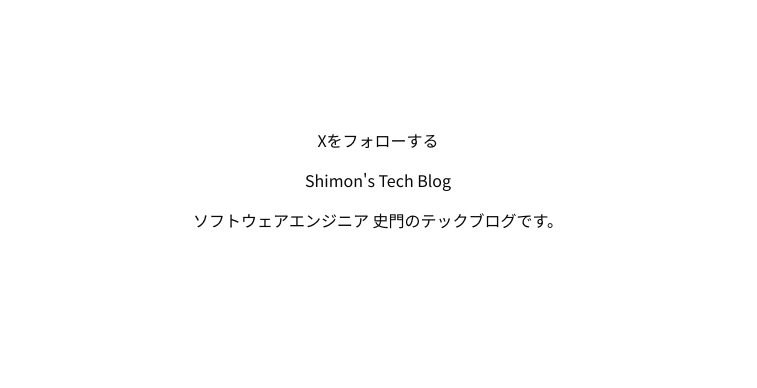
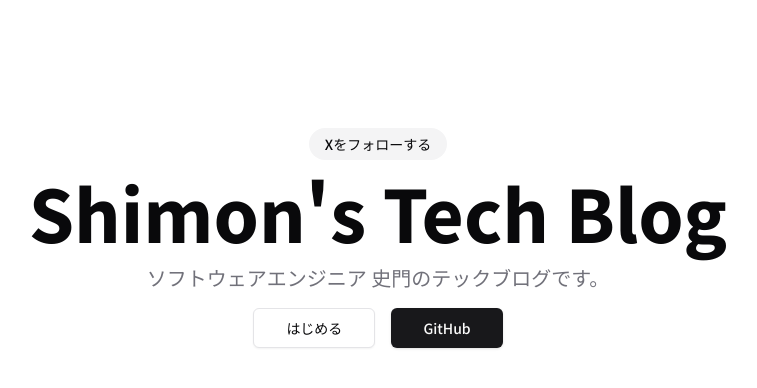
Before and after one commit to SI-Monxy/tech-blog-front, a Next.js app: page / in a window 1280 px wide. Shown: the top 388 px of the page, without its empty margins (134-891 px from the left). Built offline with nearby package versions, Linux system fonts and the light colour scheme.

Commit message:
githubやxへのボタンを追加

```diff
--- a/app/(marketing)/page.tsx
+++ b/app/(marketing)/page.tsx
@@ -1,13 +1,19 @@
+import { buttonVariants } from "@/components/ui/button";
+import { cn } from "@/lib/utils";
 import Link from "next/link";
 
 export default function IndexPage() {
     return (
         <>
-            <section className="pt-6 md:pt-10 lg:py-32 pb-8">
+            <section className="pt-6 md:pt-10 lg:py-32 pb-8 md:pb-12">
                 <div className="container text-center flex flex-col items-center gap-4 max-w-[64rem]">
-                    <Link href="https://x.com/SI_Monxy">Xをフォローする</Link>
-                    <h1>Shimon's Tech Blog</h1>
-                    <p>ソフトウェアエンジニア 史門のテックブログです。</p>
+                    <Link href="https://x.com/SI_Monxy" className="bg-muted px-4 py-1.5 rounded-2xl font-medium text-sm">Xをフォローする</Link>
+                    <h1 className="font-extrabold text-3xl sm:text-5xl md:text-6xl lg:text-7xl">Shimon's Tech Blog</h1>
+                    <p className="text-muted-foreground sm:text-xl leading-normal max-wide-[42rem]">ソフトウェアエンジニア 史門のテックブログです。</p>
+                    <div className="space-x-4">
+                        <Link href={"/login"} className={cn(buttonVariants({ size: "lg", variant: "outline"}))}>はじめる</Link>
+                        <Link href={"https://github.com/SI-Monxy"} className={cn(buttonVariants({ size: "lg"}))} target="_blank" rel="noreferrer">GitHub</Link>
+                    </div>
                 </div>
             </section>
         </>
```
